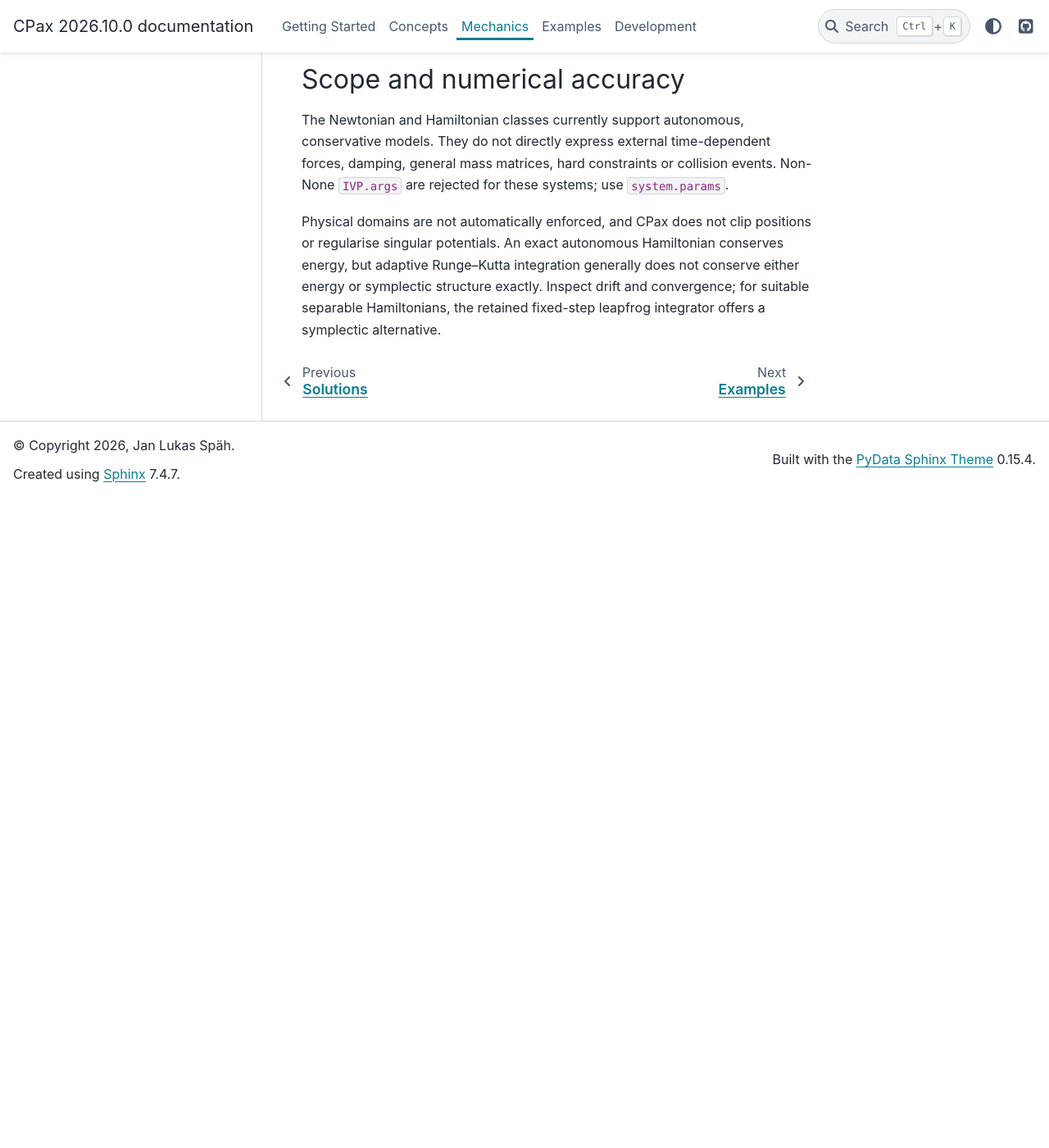
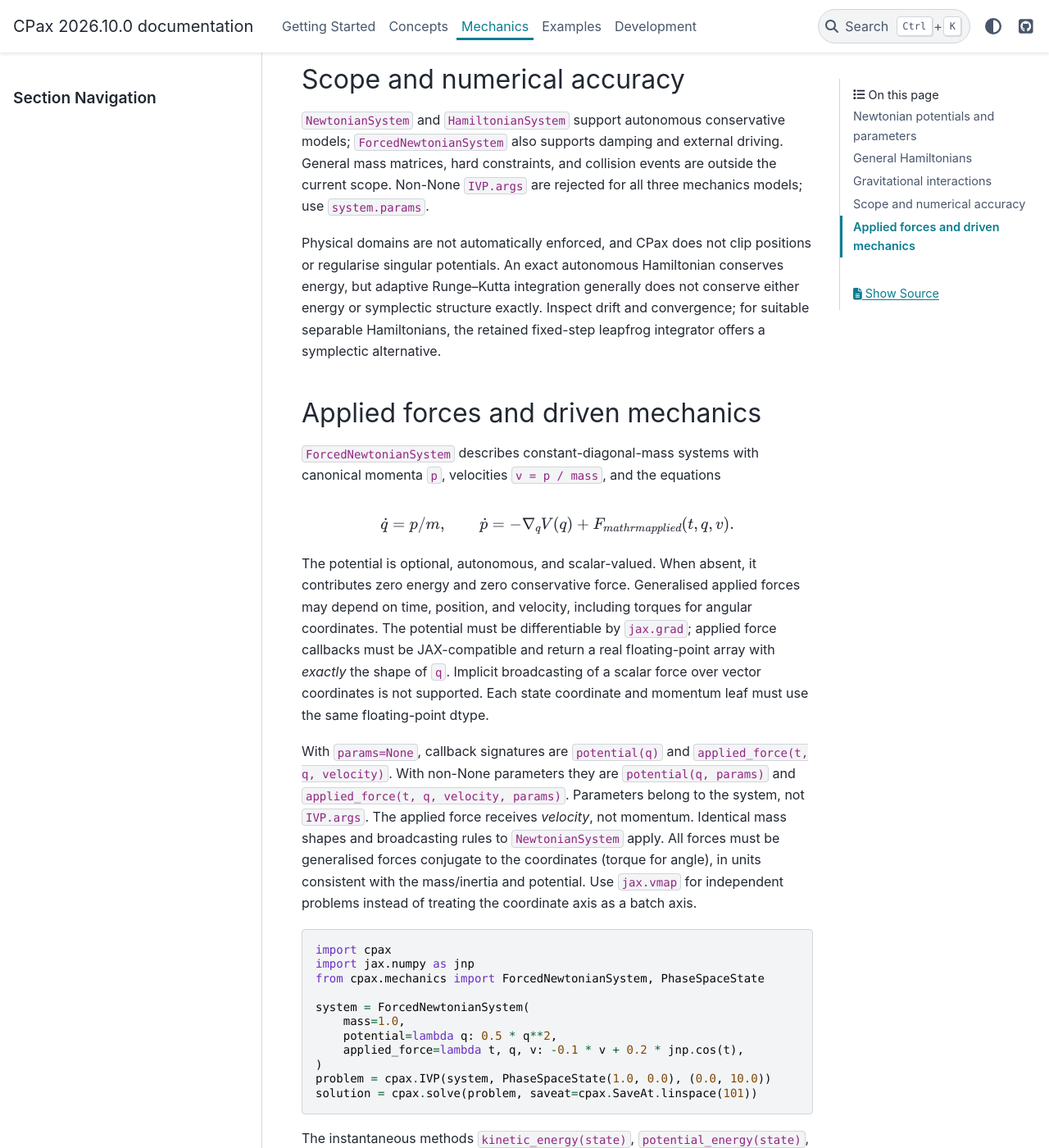
Before and after one commit to JaLuka98/CPax, a Sphinx documentation site: the page built from docs/source/physics/mechanics.rst, in a window 1280 px wide and 1400 px high, scrolled down 2604 px. Shown: the whole window at 82% size. Built offline with Sphinx 7.4.7 and the PyData theme 0.15.4, drawn with Linux system fonts in a browser that asks for light colours; pages that are not in the unit, such as notebooks, are missing from menus; before the commit the page ends 3211 px from its top, so only the background shows below that; some of the changed text lies outside the part shown.

Commit message:
docs(mechanics): document applied forces and demonstrate a driven pendulum

```diff
--- a/docs/source/concepts/systems.rst
+++ b/docs/source/concepts/systems.rst
@@ -38,8 +38,9 @@
    system = LorenzSystem()  # sigma=10, rho=28, beta=8/3
    customised = LorenzSystem(sigma=12.0, rho=30.0)
 
-Mechanics provides ``NewtonianSystem`` and ``HamiltonianSystem`` based
-on physical potentials and Hamiltonians rather than hand-written ODEs.
+Mechanics provides ``NewtonianSystem``, ``HamiltonianSystem`` and
+``ForcedNewtonianSystem`` based on physical potentials, Hamiltonians and
+applied generalised forces rather than hand-written ODEs.
 
 The generic vector field receives run-specific parameters through
 ``IVP.args``. Physics-first mechanics and Lorenz models store their
--- a/docs/source/physics/mechanics.rst
+++ b/docs/source/physics/mechanics.rst
@@ -122,11 +122,11 @@
 Scope and numerical accuracy
 ----------------------------
 
-The Newtonian and Hamiltonian classes currently support autonomous,
-conservative models. They do not directly express external time-dependent
-forces, damping, general mass matrices, hard constraints or collision
-events. Non-None ``IVP.args`` are rejected for these systems; use
-``system.params``.
+``NewtonianSystem`` and ``HamiltonianSystem`` support autonomous
+conservative models; ``ForcedNewtonianSystem`` also supports damping and
+external driving. General mass matrices, hard constraints, and collision
+events are outside the current scope. Non-None ``IVP.args`` are rejected
+for all three mechanics models; use ``system.params``.
 
 Physical domains are not automatically enforced, and CPax does not
 clip positions or regularise singular potentials. An exact autonomous
@@ -135,3 +135,71 @@
 exactly. Inspect drift and convergence; for suitable separable
 Hamiltonians, the retained fixed-step leapfrog integrator offers a
 symplectic alternative.
+
+Applied forces and driven mechanics
+----------------------------------
+
+``ForcedNewtonianSystem`` describes constant-diagonal-mass systems with
+canonical momenta ``p``, velocities ``v = p / mass``, and the equations
+
+.. math::
+
+   \dot q = p/m, \qquad \dot p = -\nabla_q V(q) + F_{\\mathrm{applied}}(t,q,v).
+
+The potential is optional, autonomous, and scalar-valued. When absent,
+it contributes zero energy and zero conservative force. Generalised
+applied forces may depend on time, position, and velocity, including
+torques for angular coordinates. The potential must be differentiable
+by ``jax.grad``; applied force callbacks must be JAX-compatible and return
+a real floating-point array with *exactly* the shape of ``q``.
+Implicit broadcasting of a scalar force over vector coordinates is not
+supported. Each state coordinate and momentum leaf must use the same
+floating-point dtype.
+
+With ``params=None``, callback signatures are ``potential(q)`` and
+``applied_force(t, q, velocity)``. With non-None parameters they are
+``potential(q, params)`` and ``applied_force(t, q, velocity, params)``.
+Parameters belong to the system, not ``IVP.args``. The applied force
+receives *velocity*, not momentum. Identical mass shapes and broadcasting
+rules to ``NewtonianSystem`` apply. All forces must be generalised
+forces conjugate to the coordinates (torque for angle), in units consistent
+with the mass/inertia and potential. Use ``jax.vmap`` for independent
+problems instead of treating the coordinate axis as a batch axis.
+
+.. code-block:: python
+
+   import cpax
+   import jax.numpy as jnp
+   from cpax.mechanics import ForcedNewtonianSystem, PhaseSpaceState
+
+   system = ForcedNewtonianSystem(
+       mass=1.0,
+       potential=lambda q: 0.5 * q**2,
+       applied_force=lambda t, q, v: -0.1 * v + 0.2 * jnp.cos(t),
+   )
+   problem = cpax.IVP(system, PhaseSpaceState(1.0, 0.0), (0.0, 10.0))
+   solution = cpax.solve(problem, saveat=cpax.SaveAt.linspace(101))
+
+The instantaneous methods ``kinetic_energy(state)``,
+``potential_energy(state)``, and ``mechanical_energy(state)``
+return scalar energies, while ``applied_power(t, state)`` gives
+the instantaneous work rate. For smooth autonomous potentials and
+constant diagonal mass, exact trajectories satisfy
+
+.. math::
+
+   \frac{dE_{\\mathrm{mech}}}{dt} = \sum_i v_i F_{\\mathrm{applied},i}.
+
+Thus mechanical energy generally is *not* conserved. For viscous damping,
+the energy derivative is non-positive without external driving.
+Saved-point finite differences or numerical quadrature may introduce
+errors into energy-balance checks. Adaptive Runge--Kutta integration
+does not preserve symplectic structure, and strongly damped problems
+can require stiffness-aware methods. No clipping or regularisation is
+performed. JAX transformations are supported for suitable differentiable
+callbacks and parameter PyTrees, not for every piecewise or singular force.
+
+``VelocityVerlet`` intentionally rejects ``ForcedNewtonianSystem``,
+including the zero-force limit: use ``NewtonianSystem`` if you need
+the established conservative symplectic contract. ``cpax.solve``
+continues to default to Tsit5 without inferring geometric structure.
--- a/src/cpax/__init__.py
+++ b/src/cpax/__init__.py
@@ -1,7 +1,7 @@
 """JAX-based tools for defining and solving continuous-time dynamical systems.
 
 The public API separates physical systems, initial-value problems, numerical
-solvers, and structured solutions, with built-in support for conservative
+solvers, and structured solutions, with built-in support for conservative and driven
 classical mechanics.
 """
 
```
Also changed, not shown: docs/source/examples/simple.rst (+11 -0 lines), 1 other file.
